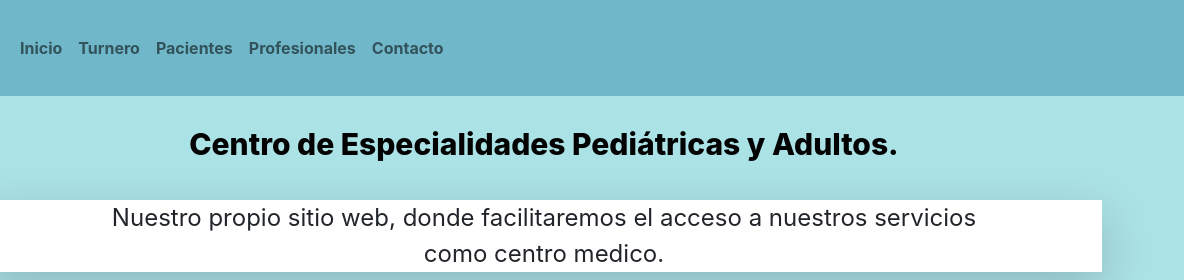
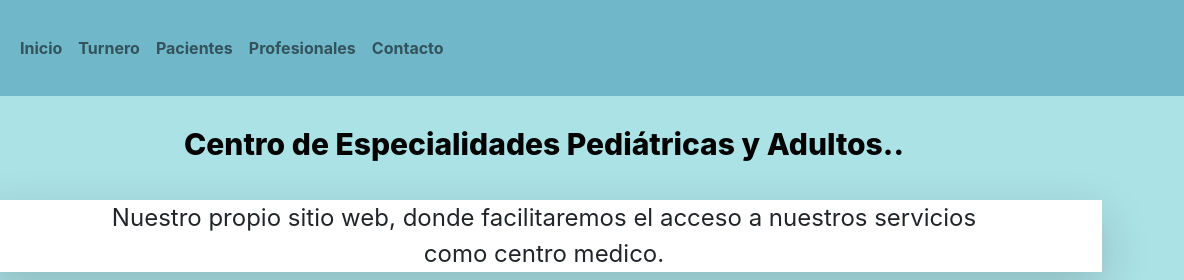
Before and after one commit to MateoGJ/Proyecto-Coderhouse, a website: page Index.html in a window 1280 px wide. Shown: the top 280 px of the page, 96-1280 px from the left. Drawn offline with nearby package versions, Linux system fonts and the light colour scheme.

Commit message:
4ta entrega

```diff
--- a/Index.html
+++ b/Index.html
@@ -99,7 +99,7 @@
   </header>
   <main>
     <div class="container">
-      <h1>Centro de Especialidades Pediátricas y Adultos.</h1>
+      <h1>Centro de Especialidades Pediátricas y Adultos..</h1>
       <div class="presentacion pr-5 pl-5 justify-content-center shadow-lg">
         <p>Nuestro propio sitio web, donde facilitaremos el acceso a
           nuestros servicios como centro medico.</p>
```
